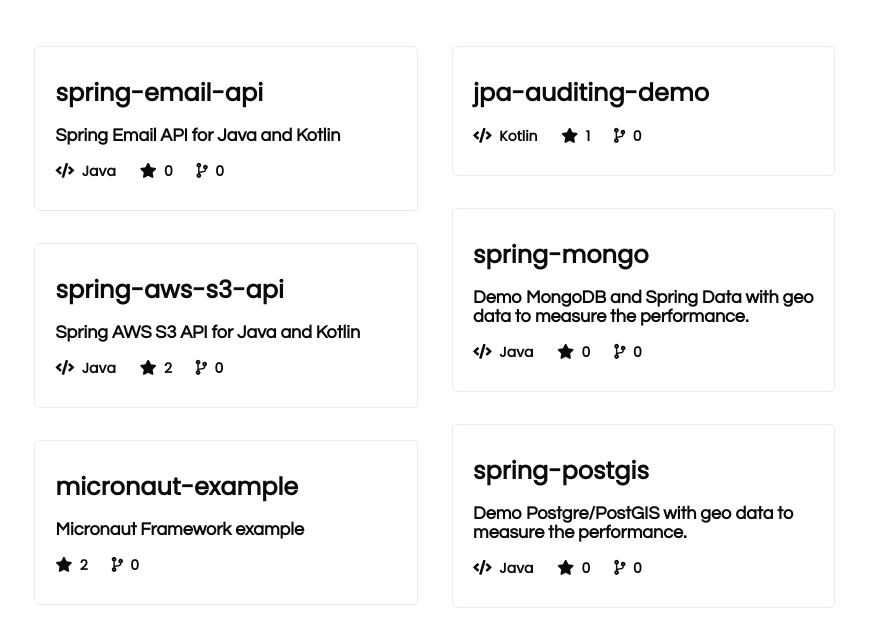
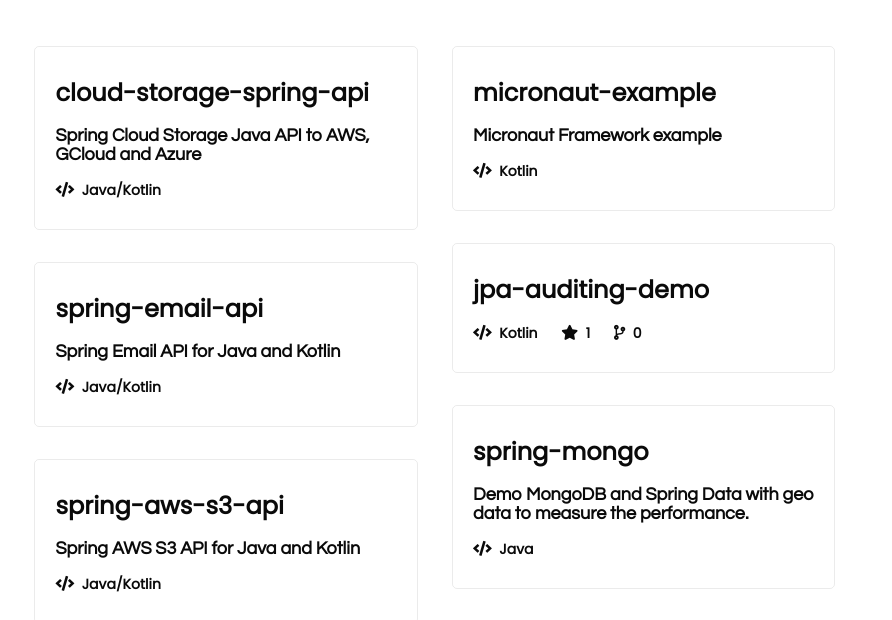
Before and after one commit to migangqui/migangqui.github.io, a plain HTML site: page index.html in a window 1280 px wide. Shown: the part 169-789 px from the top of the page, 388-1280 px from the left. Drawn offline with nearby package versions, Linux system fonts and the light colour scheme.

Commit message:
Add project and redesign

```diff
--- a/index.html
+++ b/index.html
@@ -29,6 +29,17 @@
         <div id="work">
             <h1>Work.</h1>
             <div class="projects" id="work_section">
+                        <a href="https://github.com/sevtech-dev/cloud-storage-spring-api" target="_blank">
+                        <section>
+                            <div class="section_title">cloud-storage-spring-api</div>
+                            <div class="about_section">
+                            <span style="display:block;">Spring Cloud Storage Java API to AWS, GCloud and Azure</span>
+                            </div>
+                            <div class="bottom_section">
+                                <span style="display:inline-block;"><i class="fas fa-code"></i>&nbsp; Java/Kotlin</span>
+                            </div>
+                        </section>
+                        </a>
                         <a href="https://github.com/migangqui/spring-email-api" target="_blank">
                         <section>
                             <div class="section_title">spring-email-api</div>
@@ -36,9 +47,7 @@
                             <span style="display:block;">Spring Email API for Java and Kotlin</span>
                             </div>
                             <div class="bottom_section">
-                                <span style="display:inline-block;"><i class="fas fa-code"></i>&nbsp; Java</span>
-                                <span><i class="fas fa-star"></i>&nbsp; 0</span>
-                                <span><i class="fas fa-code-branch"></i>&nbsp; 0</span>
+                                <span style="display:inline-block;"><i class="fas fa-code"></i>&nbsp; Java/Kotlin</span>
                             </div>
                         </section>
                         </a>
@@ -49,9 +58,7 @@
                             <span style="display:block;">Spring AWS S3 API for Java and Kotlin</span>
                             </div>
                             <div class="bottom_section">
-                                <span style="display:inline-block;"><i class="fas fa-code"></i>&nbsp; Java</span>
-                                <span><i class="fas fa-star"></i>&nbsp; 2</span>
-                                <span><i class="fas fa-code-branch"></i>&nbsp; 0</span>
+                                <span style="display:inline-block;"><i class="fas fa-code"></i>&nbsp; Java/Kotlin</span>
                             </div>
                         </section>
                         </a>
@@ -62,9 +69,7 @@
                             <span style="display:block;">Micronaut Framework example</span>
                             </div>
                             <div class="bottom_section">
-                                <span style="display:none;"><i class="fas fa-code"></i>&nbsp; null</span>
-                                <span><i class="fas fa-star"></i>&nbsp; 2</span>
-                                <span><i class="fas fa-code-branch"></i>&nbsp; 0</span>
+                                <span style="display:inline-block;"><i class="fas fa-code"></i>&nbsp; Kotlin</span>
                             </div>
                         </section>
                         </a>
@@ -89,8 +94,6 @@
                             </div>
                             <div class="bottom_section">
                                 <span style="display:inline-block;"><i class="fas fa-code"></i>&nbsp; Java</span>
-                                <span><i class="fas fa-star"></i>&nbsp; 0</span>
-                                <span><i class="fas fa-code-branch"></i>&nbsp; 0</span>
                             </div>
                         </section>
                         </a>
@@ -102,8 +105,6 @@
                             </div>
                             <div class="bottom_section">
                                 <span style="display:inline-block;"><i class="fas fa-code"></i>&nbsp; Java</span>
-                                <span><i class="fas fa-star"></i>&nbsp; 0</span>
-                                <span><i class="fas fa-code-branch"></i>&nbsp; 0</span>
                             </div>
                         </section>
                         </a></div>
```
